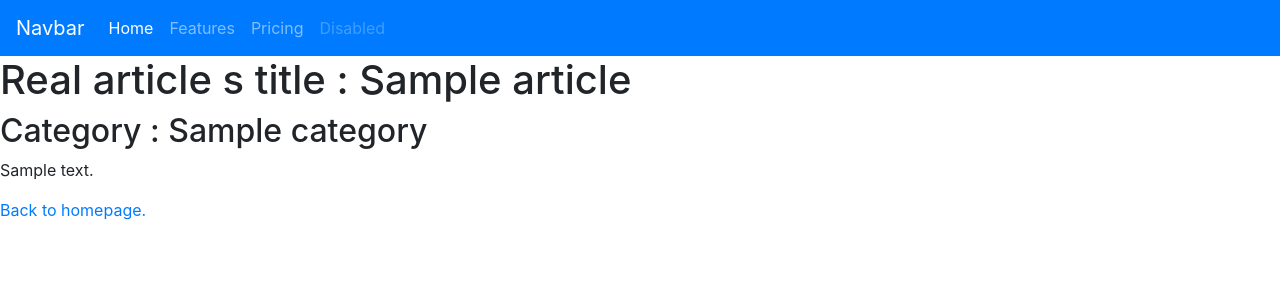
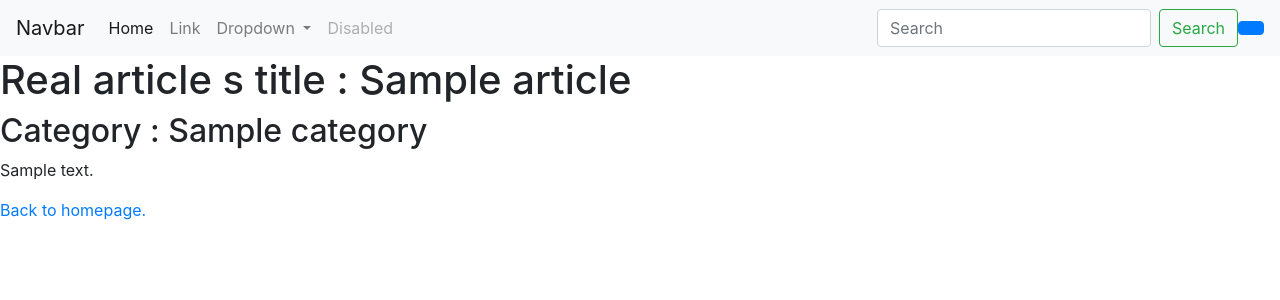
Before and after one commit to romain44117/blog-symfony, a Symfony app: template templates/blog/show.html.twig in a window 1280 px wide. Shown: the top 300 px of the page. Run offline with Twig, Linux system fonts and the light colour scheme; the template is opened without the code that fills it: most values are stand-ins (such as "Sample title", 1, 10 or a date in 2020); some libraries are stand-ins or nearby versions.

Commit message:
add yarn and node.js and import css

```diff
--- a/assets/css/app.scss
+++ b/assets/css/app.scss
@@ -1,3 +1,7 @@
+$primary: red;
+
+@import "~bootstrap/scss/bootstrap";
+
 body {
     background-color: grey;
 }
--- a/package.json
+++ b/package.json
@@ -2,6 +2,7 @@
     "devDependencies": {
         "@symfony/webpack-encore": "^0.27.0",
         "boostrap": "^2.0.0",
+        "bootstrap": "^4.3.1",
         "core-js": "^3.0.0",
         "jquery": "^3.4.1",
         "node-sass": "^4.12.0",
--- a/templates/navBar.html.twig
+++ b/templates/navBar.html.twig
@@ -1,14 +1,36 @@
-<nav class="navbar navbar-expand-lg navbar-dark bg-primary">
+<nav class="navbar navbar-expand-lg navbar-light bg-light">
     <a class="navbar-brand" href="#">Navbar</a>
-    <button class="navbar-toggler" type="button" data-toggle="collapse" data-target="#navbarNavAltMarkup" aria-controls="navbarNavAltMarkup" aria-expanded="false" aria-label="Toggle navigation">
+    <button class="navbar-toggler" type="button" data-toggle="collapse" data-target="#navbarSupportedContent" aria-controls="navbarSupportedContent" aria-expanded="false" aria-label="Toggle navigation">
         <span class="navbar-toggler-icon"></span>
     </button>
-    <div class="collapse navbar-collapse" id="navbarNavAltMarkup">
-        <div class="navbar-nav">
-            <a class="nav-item nav-link active" href="#">Home <span class="sr-only">(current)</span></a>
-            <a class="nav-item nav-link" href="#">Features</a>
-            <a class="nav-item nav-link" href="#">Pricing</a>
-            <a class="nav-item nav-link disabled" href="#">Disabled</a>
-        </div>
+
+    <div class="collapse navbar-collapse" id="navbarSupportedContent">
+        <ul class="navbar-nav mr-auto">
+            <li class="nav-item active">
+                <a class="nav-link" href="#">Home <span class="sr-only">(current)</span></a>
+            </li>
+            <li class="nav-item">
+                <a class="nav-link" href="#">Link</a>
+            </li>
+            <li class="nav-item dropdown">
+                <a class="nav-link dropdown-toggle" href="#" id="navbarDropdown" role="button" data-toggle="dropdown" aria-haspopup="true" aria-expanded="false">
+                    Dropdown
+                </a>
+                <div class="dropdown-menu" aria-labelledby="navbarDropdown">
+                    <a class="dropdown-item" href="#">Action</a>
+                    <a class="dropdown-item" href="#">Another action</a>
+                    <div class="dropdown-divider"></div>
+                    <a class="dropdown-item" href="#">Something else here</a>
+                </div>
+            </li>
+            <li class="nav-item">
+                <a class="nav-link disabled" href="#">Disabled</a>
+            </li>
+        </ul>
+        <form class="form-inline my-2 my-lg-0">
+            <input class="form-control mr-sm-2" type="search" placeholder="Search" aria-label="Search">
+            <button class="btn btn-outline-success my-2 my-sm-0" type="submit">Search</button>
+        </form>
+        <a href="" class="btn btn-primary"></a>
     </div>
 </nav>
```
Also changed, not shown: assets/js/app.js (+4 -3 lines), 1 other file.
